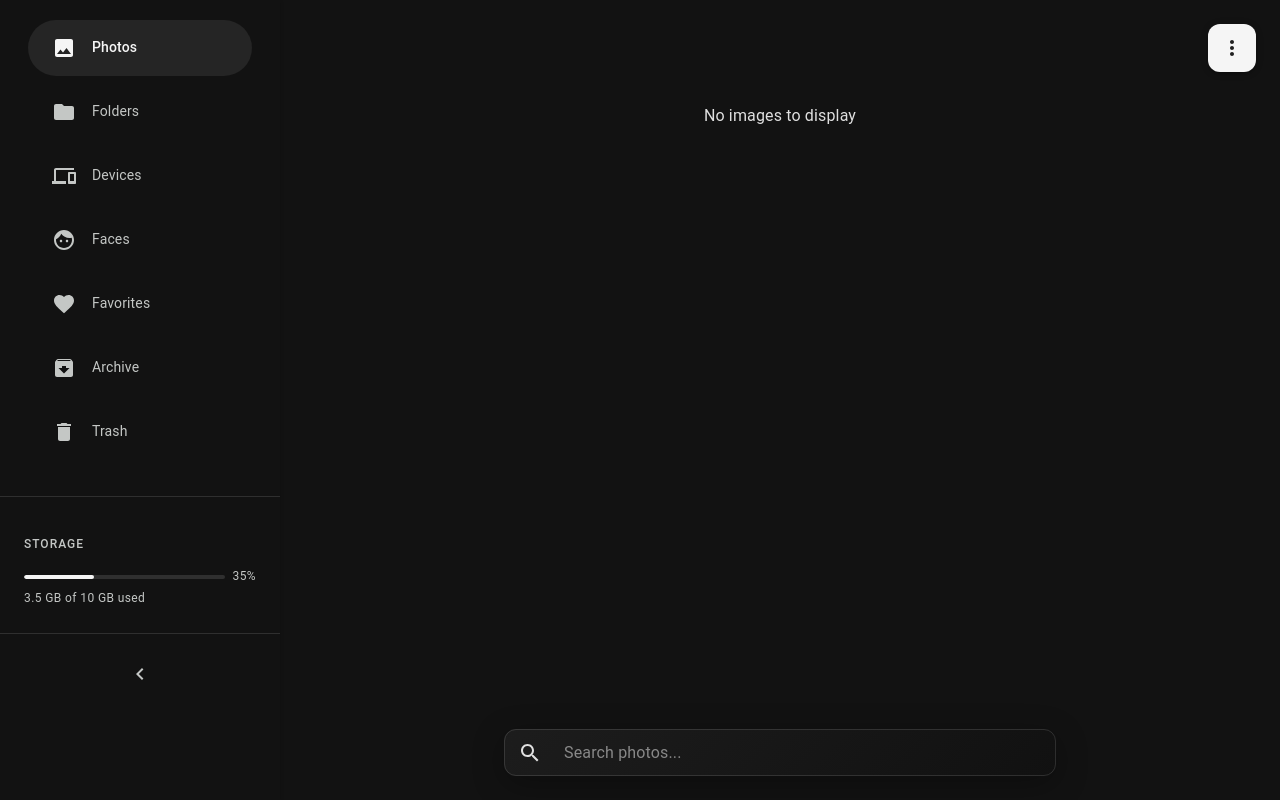
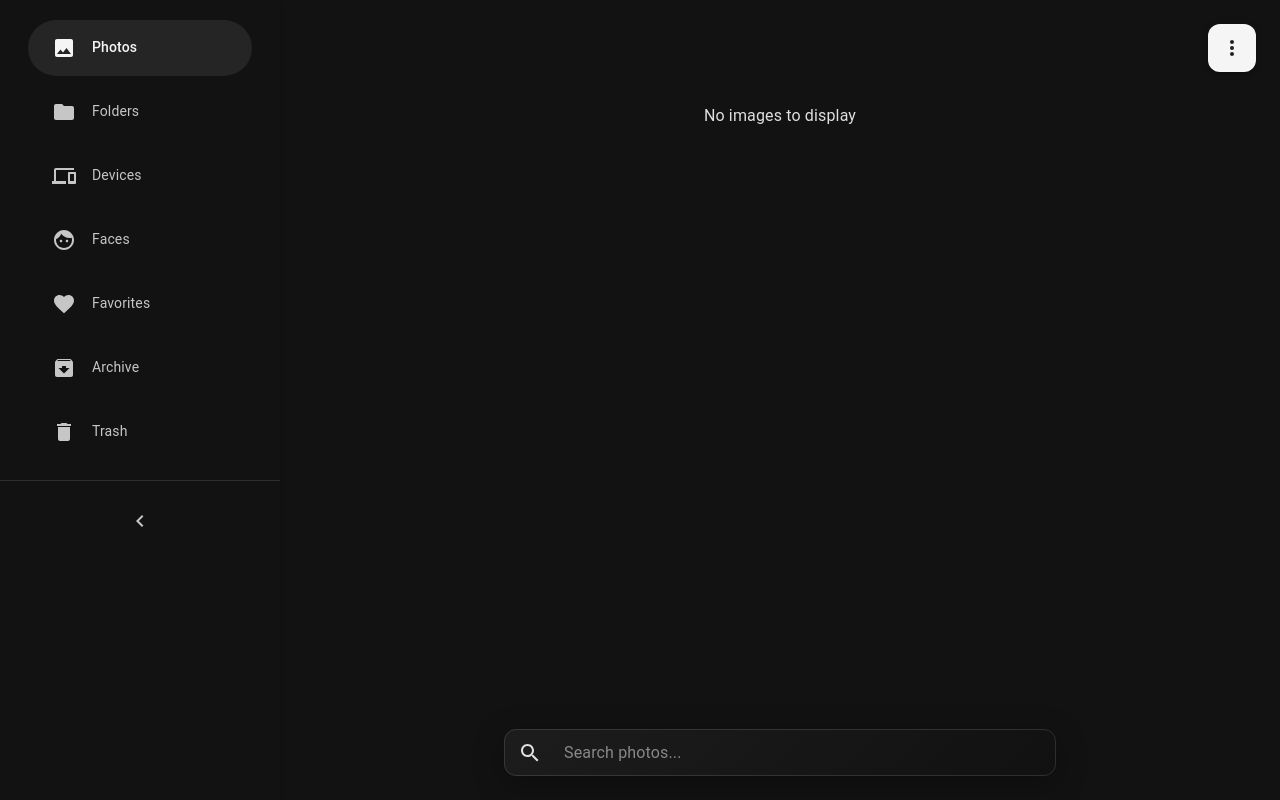
Before and after one commit to charan-sai1/OCD, a React (Vite) app in the folder apps/desktop/: page / in a window 1280 px wide. Built offline with nearby package versions, Linux system fonts and the light colour scheme.

Commit message:
feat: Remove storage section from sidebar for cleaner UI

```diff
--- a/apps/desktop/src/components/Sidebar.tsx
+++ b/apps/desktop/src/components/Sidebar.tsx
@@ -7,7 +7,6 @@
   import ListItemButton from "@mui/material/ListItemButton";
   import ListItemIcon from "@mui/material/ListItemIcon";
   import ListItemText from "@mui/material/ListItemText";
-  import Divider from "@mui/material/Divider";
   import IconButton from "@mui/material/IconButton";
   import LinearProgress from "@mui/material/LinearProgress";
   import { invoke } from "@tauri-apps/api/core";
@@ -264,68 +263,7 @@ const Sidebar: React.FC<SidebarProps> = ({
           </Box>
         )}
 
-        <Divider sx={{ marginY: 2, borderColor: "rgba(255, 255, 255, 0.12)" }} />
 
-        {/* Storage Info */}
-        {!collapsed && (
-          <Box sx={{ padding: 3 }}>
-            <Typography
-              variant="body2"
-              sx={{
-                color: "onSurfaceVariant",
-                fontWeight: 500,
-                fontSize: '0.75rem',
-                lineHeight: 1.333,
-                textTransform: 'uppercase',
-                letterSpacing: '0.083em',
-                marginBottom: 2,
-              }}
-            >
-              Storage
-            </Typography>
-            <Box sx={{ display: "flex", alignItems: "center", gap: 1 }}>
-              <Box
-                sx={{
-                  flex: 1,
-                  height: 4,
-                  backgroundColor: "rgba(255, 255, 255, 0.12)",
-                  borderRadius: 2,
-                  overflow: "hidden",
-                }}
-              >
-                <Box
-                  sx={{
-                    width: "35%",
-                    height: "100%",
-                    backgroundColor: "surfaceTint",
-                    borderRadius: 2,
-                  }}
-                />
-              </Box>
-              <Typography
-                variant="caption"
-                sx={{
-                  color: "onSurfaceVariant",
-                  fontSize: '0.75rem',
-                  lineHeight: 1.333,
-                }}
-              >
-                35%
-              </Typography>
-            </Box>
-            <Typography
-              variant="caption"
-              sx={{
-                color: "onSurfaceVariant",
-                fontSize: '0.75rem',
-                lineHeight: 1.333,
-                marginTop: 1,
-              }}
-            >
-              3.5 GB of 10 GB used
-            </Typography>
-          </Box>
-        )}
 
         {/* Collapse/Expand Button */}
         <Box
```
